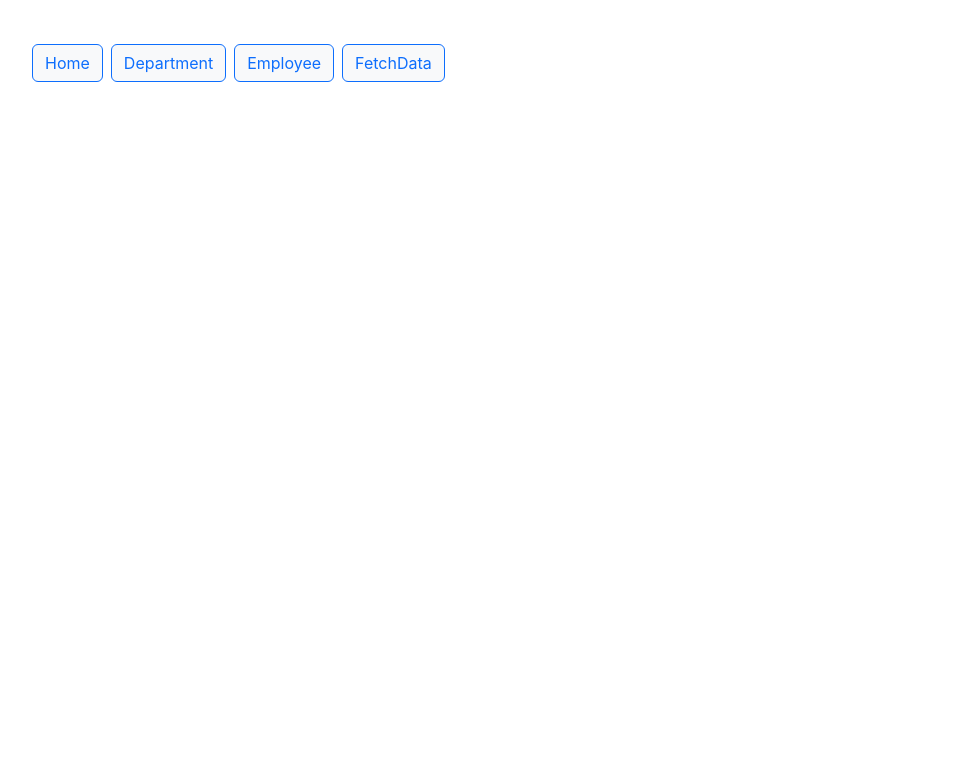
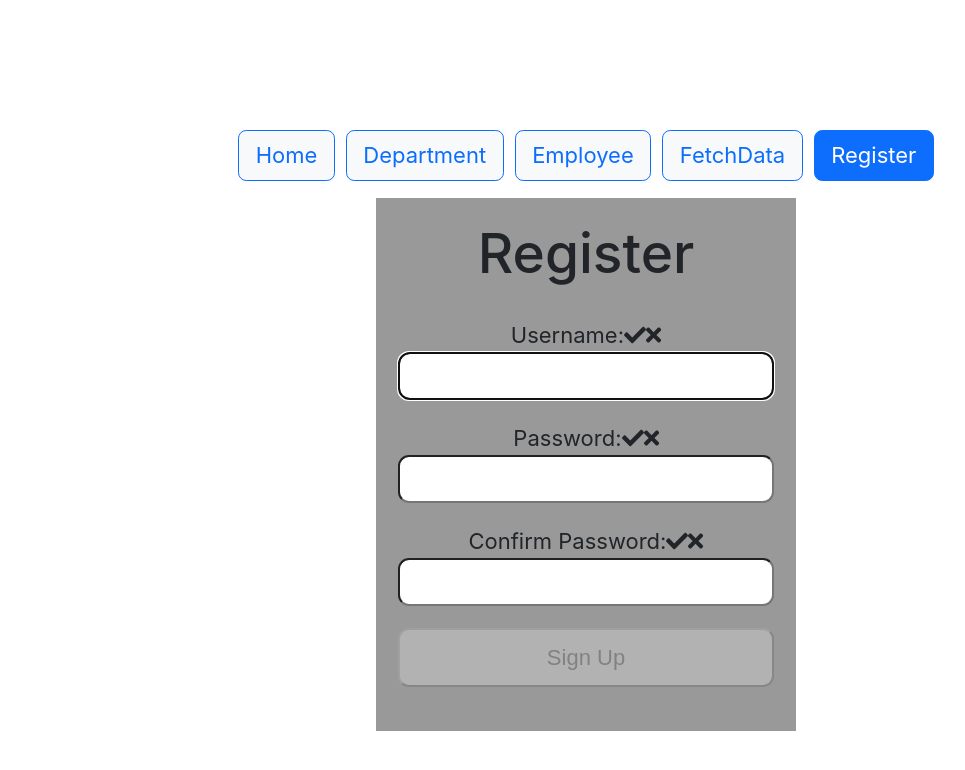
Before and after one commit to IO2-2023-JB/13, a React (Create React App) app in the folder Frontend/: page /register in a window 1280 px wide. Shown: the top 770 px of the page, without its empty margins (54-1019 px from the left). Built offline with nearby package versions, Linux system fonts and the light colour scheme.

Commit message:
register account page added

```diff
--- a/Frontend/package.json
+++ b/Frontend/package.json
@@ -3,6 +3,10 @@
   "version": "0.1.0",
   "private": true,
   "dependencies": {
+    "@fortawesome/fontawesome-free": "^6.3.0",
+    "@fortawesome/fontawesome-svg-core": "^1.2.36",
+    "@fortawesome/free-solid-svg-icons": "^5.15.4",
+    "@fortawesome/react-fontawesome": "^0.1.16",
     "@testing-library/jest-dom": "^5.16.5",
     "@testing-library/react": "^13.4.0",
     "@testing-library/user-event": "^13.5.0",
--- a/Frontend/public/index.html
+++ b/Frontend/public/index.html
@@ -1,6 +1,7 @@
 <!DOCTYPE html>
 <html lang="en">
   <head>
+    <link rel="stylesheet" href="/path/to/fontawesome/css/all.min.css">
     <link href="https://cdn.jsdelivr.net/npm/bootstrap@5.3.0-alpha1/dist/css/bootstrap.min.css" rel="stylesheet" integrity="sha384-GLhlTQ8iRABdZLl6O3oVMWSktQOp6b7In1Zl3/Jr59b6EGGoI1aFkw7cmDA6j6gD" crossorigin="anonymous">
 
     <meta charset="utf-8" />
--- a/Frontend/src/App.js
+++ b/Frontend/src/App.js
@@ -5,6 +5,7 @@ import {Department} from './Department';
 import {Employee} from './Employee';
 import { FetchData } from './FetchData';
 import { BrowserRouter, Route, Switch, NavLink } from 'react-router-dom';
+import Register from './User_Account/Register'
 
 function App() {
   return (
@@ -33,6 +34,11 @@ function App() {
               FetchData
             </NavLink>
           </li>
+          <li className='nav-item m-1'>
+            <NavLink className="btn btn-light btn-outline-primary" to='/register'>
+              Register
+            </NavLink>
+          </li>
         </ul>
       </nav>
       <Switch>
@@ -40,6 +46,7 @@ function App() {
         <Route path='/department' component={Department}/>
         <Route path='/employee' component={Employee}/>
         <Route path='/fetchdata' component={FetchData}/>
+        <Route path='/register' component={Register}/>
       </Switch>
     </div>
     </BrowserRouter>
--- /dev/null
+++ b/Frontend/src/User_Account/Register.js
@@ -0,0 +1,133 @@
+import {useRef, useState, useEffect } from "react"
+import {faCheck, faTimes, faInfoCircle  } from "@fortawesome/free-solid-svg-icons"
+import { FontAwesomeIcon} from "@fortawesome/react-fontawesome"
+import '@fortawesome/fontawesome-svg-core/styles.css';
+import { config } from '@fortawesome/fontawesome-svg-core';
+config.autoAddCss = false;
+
+const USER_REGEX = /^[A-z][A-z0-9-_]{3,23}$/;
+const PWD_REGEX = /^(?=.*[a-z])(?=.*[A-Z])(?=.*[0-9])(?=.*[!@#$%]).{8,24}$/;
+const REGISTER_URL = '/register';
+
+const Register = () => {
+    const userRef = useRef();
+    const errRef = useRef();
+    const [user, setUser] = useState('');
+    const [validName, setValidName] = useState(false);
+    const [userFocus, setUserFocus] = useState(false);
+
+    const [pwd, setPwd] = useState('');
+    const [validPwd, setValidPwd] = useState(false);
+    const [pwdFocus, setPwdFocus] = useState(false);
+
+    const [matchPwd, setMatchPwd] = useState('');
+    const [validMatch, setValidMatch] = useState(false);
+    const [matchFocus, setMatchFocus] = useState(false);
+
+    const [errMsg, setErrMsg] = useState('');
+    const [success, setSuccess] = useState(false);
+
+    useEffect(() => {
+        userRef.current.focus();
+    }, [])
+
+    useEffect(() => {
+        setValidName(USER_REGEX.test(user));
+    }, [user])
+
+    useEffect(() => {
+        setValidPwd(PWD_REGEX.test(pwd));
+        setValidMatch(pwd === matchPwd);
+    }, [pwd, matchPwd])
+
+    useEffect(() => {
+        setErrMsg('');
+    }, [user, pwd, matchPwd])
+
+    const handleSubmit = async (e) => {
+
+    }
+
+    return (
+        <section>
+            <p ref={errRef} className={errMsg ? "errmsg" : "offscreen"} aria-live="assertive">{errMsg}</p>
+            <h1>Register</h1>
+            <form onSubmit={handleSubmit}>
+                        <label htmlFor="username">
+                            Username:
+                            <FontAwesomeIcon icon={faCheck} className={validName ? "valid" : "hide"} />
+                            <FontAwesomeIcon icon={faTimes} className={validName || !user ? "hide" : "invalid"} />
+                        </label>
+                        <input
+                            type="text"
+                            id="username"
+                            ref={userRef}
+                            autoComplete="off"
+                            onChange={(e) => setUser(e.target.value)}
+                            value={user}
+                            required
+                            aria-invalid={validName ? "false" : "true"}
+                            aria-describedby="uidnote"
+                            onFocus={() => setUserFocus(true)}
+                            onBlur={() => setUserFocus(false)}
+                        />
+                        <p id="uidnote" className={userFocus && user && !validName ? "instructions" : "offscreen"}>
+                            <FontAwesomeIcon icon={faInfoCircle} />
+                            4 to 24 characters.<br />
+                            Must begin with a letter.<br />
+                            Letters, numbers, underscores, hyphens allowed.
+                        </p>
+
+
+                        <label htmlFor="password">
+                            Password:
+                            <FontAwesomeIcon icon={faCheck} className={validPwd ? "valid" : "hide"} />
+                            <FontAwesomeIcon icon={faTimes} className={validPwd || !pwd ? "hide" : "invalid"} />
+                        </label>
+                        <input
+                            type="password"
+                            id="password"
+                            onChange={(e) => setPwd(e.target.value)}
+                            value={pwd}
+                            required
+                            aria-invalid={validPwd ? "false" : "true"}
+                            aria-describedby="pwdnote"
+                            onFocus={() => setPwdFocus(true)}
+                            onBlur={() => setPwdFocus(false)}
+                        />
+                        <p id="pwdnote" className={pwdFocus && !validPwd ? "instructions" : "offscreen"}>
+                            <FontAwesomeIcon icon={faInfoCircle} />
+                            8 to 24 characters.<br />
+                            Must include uppercase and lowercase letters, a number and a special character.<br />
+                            Allowed special characters: <span aria-label="exclamation mark">!</span> <span aria-label="at symbol">@</span> <span aria-label="hashtag">#</span> <span aria-label="dollar sign">$</span> <span aria-label="percent">%</span>
+                        </p>
+
+
+                        <label htmlFor="confirm_pwd">
+                            Confirm Password:
+                            <FontAwesomeIcon icon={faCheck} className={validMatch && matchPwd ? "valid" : "hide"} />
+                            <FontAwesomeIcon icon={faTimes} className={validMatch || !matchPwd ? "hide" : "invalid"} />
+                        </label>
+                        <input
+                            type="password"
+                            id="confirm_pwd"
+                            onChange={(e) => setMatchPwd(e.target.value)}
+                            value={matchPwd}
+                            required
+                            aria-invalid={validMatch ? "false" : "true"}
+                            aria-describedby="confirmnote"
+                            onFocus={() => setMatchFocus(true)}
+                            onBlur={() => setMatchFocus(false)}
+                        />
+                        <p id="confirmnote" className={matchFocus && !validMatch ? "instructions" : "offscreen"}>
+                            <FontAwesomeIcon icon={faInfoCircle} />
+                            Must match the first password input field.
+                        </p>
+
+                        <button disabled={!validName || !validPwd || !validMatch ? true : false}>Sign Up</button>
+                    </form>
+        </section>
+    )
+}
+
+export default Register
--- a/Frontend/src/index.css
+++ b/Frontend/src/index.css
@@ -1,3 +1,21 @@
+code {
+  font-family: source-code-pro, Menlo, Monaco, Consolas, 'Courier New',
+    monospace;
+}
+@import url('https://fonts.googleapis.com/css2?family=Nunito&display=swap');
+
+* {
+    margin: 0;
+    padding: 0;
+    box-sizing: border-box;
+}
+
+html {
+    font-family: 'Nunito', sans-serif;
+    font-size: 22px;
+    color: #fff;
+}
+
 body {
   margin: 0;
   font-family: -apple-system, BlinkMacSystemFont, 'Segoe UI', 'Roboto', 'Oxygen',
@@ -5,9 +23,102 @@ body {
     sans-serif;
   -webkit-font-smoothing: antialiased;
   -moz-osx-font-smoothing: grayscale;
+    /* min-height: 100vh;
+    background-color: dodgerblue; */
 }
 
-code {
-  font-family: source-code-pro, Menlo, Monaco, Consolas, 'Courier New',
-    monospace;
+.App {
+  display: flex;
+  flex-direction: column;
+  justify-content: center;
+  align-items: center;
+  min-height: 100vh;
+  padding: 1rem 0.5rem;
 }
+
+section {
+    width: 100%;
+    max-width: 420px;
+    min-height: 400px;
+    display: flex;
+    flex-direction: column;
+    justify-content: flex-start;
+    padding: 1rem;
+    background-color: rgba(0,0,0,0.4);
+}
+
+form {
+    display: flex;
+    flex-direction: column;
+    justify-content: space-evenly;
+    flex-grow: 1;
+    padding-bottom: 1rem;
+}
+
+a, a:visited {
+    color: #fff;
+}
+
+input[type="text"],
+input[type="password"],
+button,
+textarea {
+  font-family: 'Nunito', sans-serif;
+  font-size: 22px;
+  padding: 0.25rem;
+  border-radius: 0.5rem;
+}
+
+label,
+button {
+  margin-top: 1rem;
+}
+
+button {
+  padding: 0.5rem;
+}
+
+.instructions {
+    font-size: 0.75rem;
+    border-radius: 0.5rem;
+    background: #000;
+    color: #fff;
+    padding: 0.25rem;
+    position: relative;
+    bottom: -10px;
+}
+
+.instructions > svg {
+    margin-right: 0.25rem;
+}
+
+.offscreen {
+    position: absolute;
+    left: -9999px;
+}
+
+.hide {
+    display: none;
+}
+
+.valid {
+    color: limegreen;
+    margin-left: 0.25rem;
+}
+
+.invalid {
+    color: red;
+    margin-left: 0.25rem;
+}
+
+.errmsg {
+    background-color: lightpink;
+    color: firebrick;
+    font-weight: bold;
+    padding: 0.5rem;
+    margin-bottom: 0.5rem;
+}
+
+.line {
+    display: inline-block;
+}
```
Also changed, not shown: 16 other files (tests, documents, lock files or other folders).
